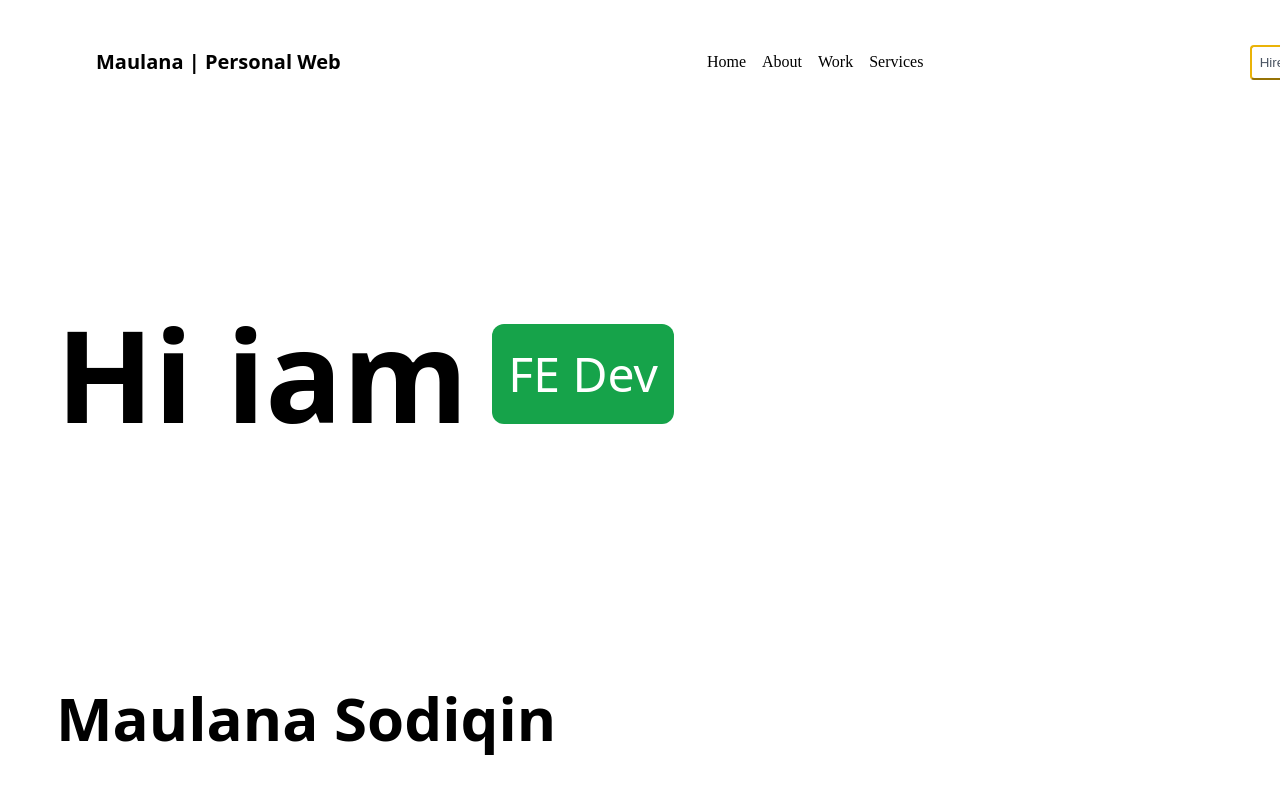
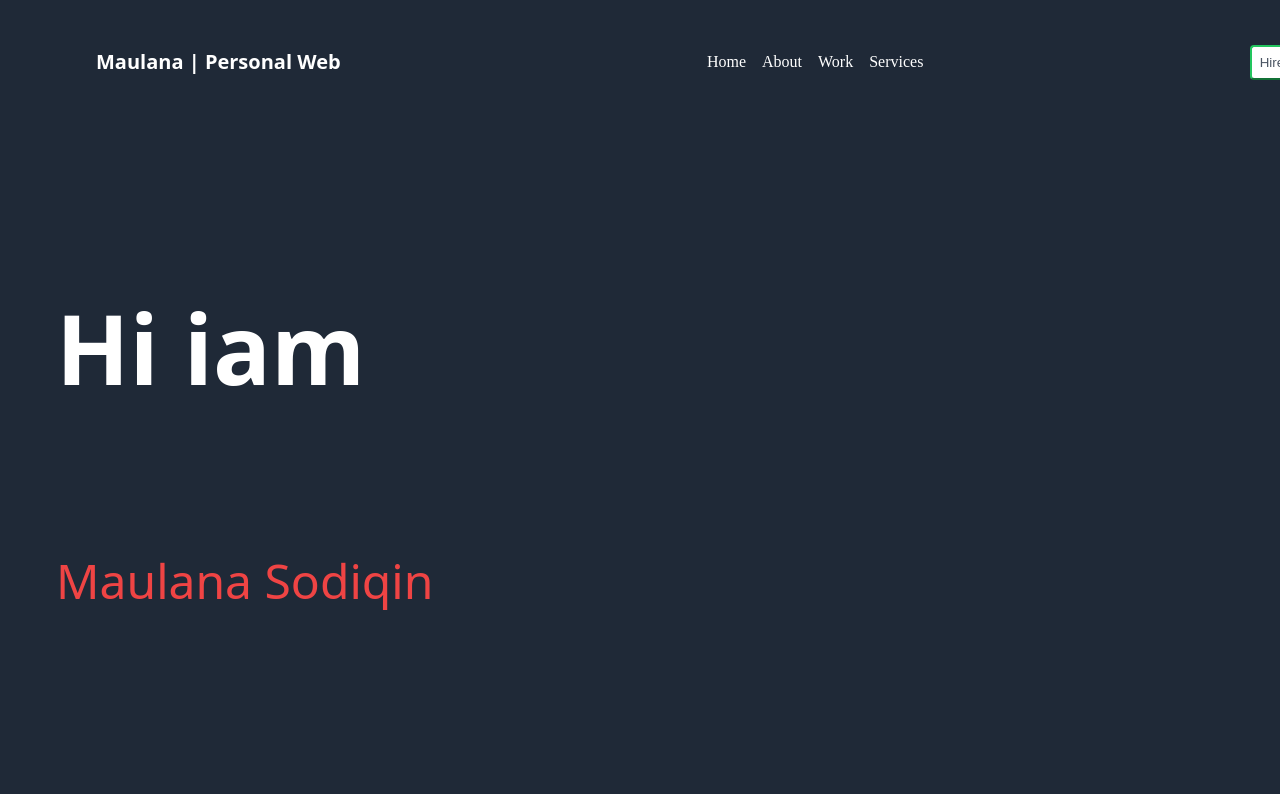
Before and after one commit to maulanasdqn/maulanasdqn.me, an Astro site: page / in a window 1280 px wide. Shown: the top 794 px of the page. Built offline with nearby package versions, Linux system fonts and the light colour scheme; Astro itself is replaced by a stand-in of ours.

Commit message:
Maulana Sodiqin | Improvement Split Config

```diff
--- a/src/components/Common/Button.tsx
+++ b/src/components/React/Common/Button.tsx
@@ -4,7 +4,7 @@ import type { ButtonProps } from "@util/Interfaces";
 const Button: FC<ButtonProps> = ({ type, text }): ReactElement => {
   return (
     <button
-      className="p-2 border-2 bg-white text-gray-600 border-yellow-500 font-medium w-auto rounded h-auto"
+      className="p-2 border-2 bg-white text-gray-600 border-green-500 font-medium w-auto rounded h-auto bg-gray-800"
       type={type}
     >
       {text}
--- a/src/components/Navbar/index.tsx
+++ b/src/components/React/Navbar/index.tsx
@@ -1,12 +1,12 @@
 import type { FC, ReactElement } from "react";
-import Button from "@components/Common/Button";
+import Button from "@components/React/Common/Button";
 import { LINKDIN, NAVBAR_MENU } from "@util/Constant";
 
 const Navbar: FC = (): ReactElement => {
   return (
-    <header className="flex items-center py-6 px-12 bg-white justify-between w-full">
+    <header className="flex items-center py-6 px-6 md:px-12 justify-between w-full">
       <figure className="flex items-center">
-        <figcaption className="text-xl font-bold font-sans text-black">
+        <figcaption className="text-xl font-bold font-sans text-white">
           Maulana | Personal Web
         </figcaption>
       </figure>
@@ -14,7 +14,7 @@ const Navbar: FC = (): ReactElement => {
         {NAVBAR_MENU.map((x, key) => (
           <span
             key={key}
-            className="font-[600] hover:text-yellow-500 hover:border-b-2 cursor-pointer text-base"
+            className="font-[600] hover:text-yellow-500 hover:border-b-2 cursor-pointer text-base text-white"
           >
             {x}
           </span>
--- a/src/layouts/Main.astro
+++ b/src/layouts/Astro/Main.astro
@@ -1,14 +1,15 @@
 ---
-import HomeModules from "@modules/index";
+import HomeModules from "@modules/React/HomeModules";
+const { title = "Personal Website" } = Astro.props;
 ---
 
 <html lang="en">
   <head>
     <meta charset="utf-8" />
-    <title>My Cool Astro Site</title>
+    <title>Maulana Sodiqin | {title}</title>
     <meta name="viewport" content="width=device-width, initial-scale=1" />
   </head>
-  <body>
+  <body class="bg-gray-800">
     <HomeModules />
     <slot />
   </body>
--- a/src/layouts/React/Main.tsx
+++ b/src/layouts/React/Main.tsx
@@ -6,7 +6,7 @@ type MainLayoutTypes = {
 
 const MainLayout: FC<MainLayoutTypes> = ({ children }): ReactElement => {
   return (
-    <section className="flex w-full h-screen justify-between px-12">
+    <section className="flex w-full h-screen justify-between px-6 md:px-12">
       {children}
     </section>
   );
--- /dev/null
+++ b/src/modules/React/HomeModules.tsx
@@ -0,0 +1,26 @@
+import Navbar from "@components/React/Navbar";
+import MainLayout from "@layouts/React/Main";
+import ContentLayout from "@layouts/React/Content";
+import { FC, Fragment, ReactElement } from "react";
+
+const HomeModules: FC = (): ReactElement => {
+  return (
+    <Fragment>
+      <Navbar />
+      <MainLayout>
+        <ContentLayout>
+          <section className="flex flex-col items-start justify-start w-full h-full py-6">
+            <div className="flex flex-col transition-all transform ease-in-out delay-500 gap-x-6 items-start h-auto">
+              <h1 className="text-7xl lg:text-8xl text-white font-sans">
+                Hi iam
+              </h1>
+              <span className="flex text-3xl font-sans text-red-500 lg:text-5xl">Maulana Sodiqin</span>
+            </div>
+          </section>
+        </ContentLayout>
+      </MainLayout>
+    </Fragment>
+  );
+};
+
+export default HomeModules;
--- a/src/modules/index.tsx
+++ /dev/null
@@ -1,33 +0,0 @@
-import Navbar from "@components/Navbar";
-import MainLayout from "@layouts/React/Main";
-import ContentLayout from "@layouts/React/Content";
-import { FC, Fragment, ReactElement } from "react";
-import me from "/assets/me.jpg";
-
-const HomeModules: FC = (): ReactElement => {
-  return (
-    <Fragment>
-      <Navbar />
-      <MainLayout>
-        <ContentLayout>
-          <section className="flex flex-col items-start justify-start w-full h-full py-6">
-            <div className="flex flex-col md:flex-row transition-all transform ease-in-out delay-500 gap-x-6 items-center h-auto">
-              <h1 className="text-6xl lg:text-9xl text-black-900 font-sans">
-                Hi iam
-              </h1>
-              <span className="flex text-3xl lg:hidden">Frontend Developer</span>
-              <span className="rounded-xl hidden items-center lg:flex text-4xl lg:text-5xl w-auto text-white font-sans bg-green-600 px-4 w-auto h-[100px]">
-                FE Dev
-              </span>
-            </div>
-            <h1 className="text-6xl lg:block text-black-900 font-sans">
-              Maulana Sodiqin
-            </h1>
-          </section>
-        </ContentLayout>
-      </MainLayout>
-    </Fragment>
-  );
-};
-
-export default HomeModules;
--- a/src/pages/index.astro
+++ b/src/pages/index.astro
@@ -1,12 +1,7 @@
 ---
-import Main from "@layouts/Main.astro";
+import Main from "@layouts/Astro/Main.astro";
 ---
 
-<html lang="en">
-  <head>
-    <title>Maulana | Personal Website</title>
-  </head>
-  <body>
-    <Main />
-  </body>
-</html>
+<section>
+  <Main title="Homepage" />
+</section>
```
